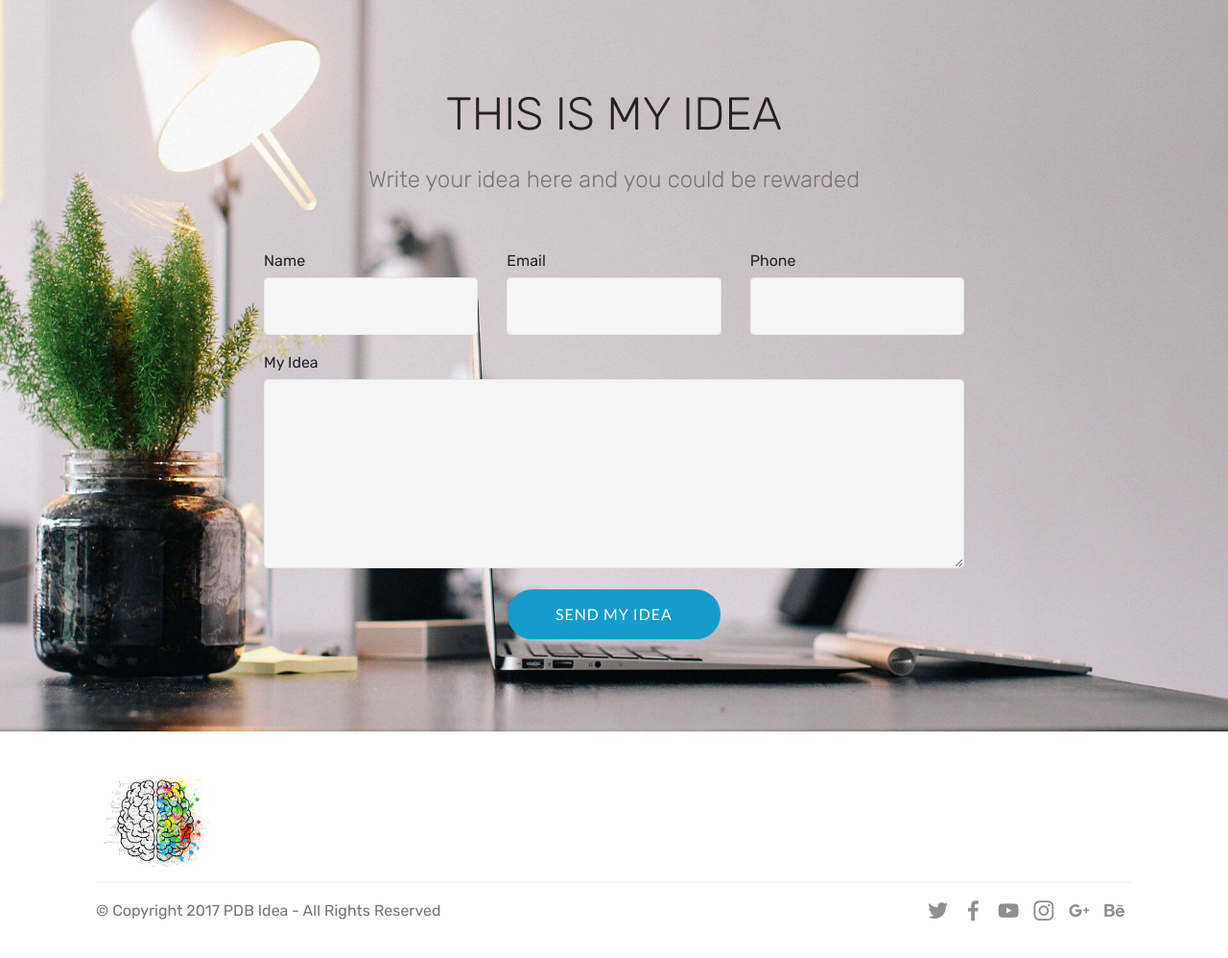
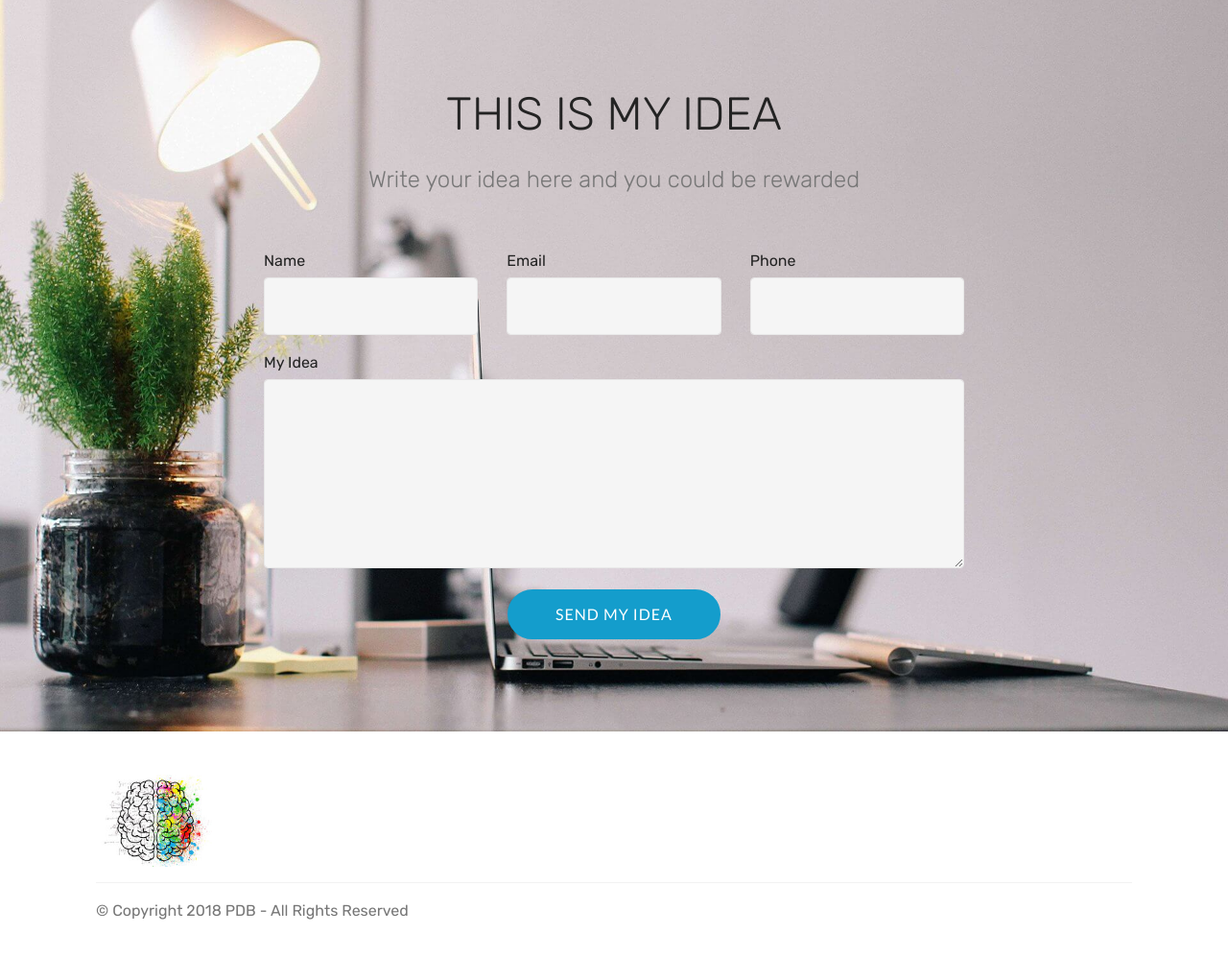
Before and after one commit to speedboxv/PDB-sharing, a plain HTML site: page myidea.html in a window 1280 px wide. Shown: the whole page at 96% size. Drawn offline with Linux system fonts and the light colour scheme.

Commit message:
create github pages

```diff
--- a/myidea.html
+++ b/myidea.html
@@ -41,7 +41,7 @@
                     <div data-form-alert="" hidden="">Successful!
 Thanks for sharing your great idea.</div>
 
-                    <form class="mbr-form" action="https://mobirise.com/" method="post" data-form-title="Mobirise Form"><input type="hidden" name="email" data-form-email="true" value="aDh7J65H2YoGX3ItOubddfYFdALbT0KjuYB5JWXNijHYUOxHhcKNEj802xcmr2Salpvq64vJ8R7PSyesnfjJJIC25ugOtVbc66OWisuBStLBSMww0gYL3x+nuDOOdUuU" data-form-field="Email">
+                    <form class="mbr-form" action="https://mobirise.com/" method="post" data-form-title="Mobirise Form"><input type="hidden" name="email" data-form-email="true" value="BscYAZAmiLoyvValUy/7rY5POYV8Oqz8gVGbGmjrValwP8O5G6K/WxNwyxNrCKFOXkb8/0nn2lqFw6bX0O0Knihh17HZU+s0Yd/Qvy6/gEd5yG9ccKkG9Q2C/JWKDnuG" data-form-field="Email">
                         <div class="row row-sm-offset">
                             <div class="col-md-4 multi-horizontal" data-for="name">
                                 <div class="form-group">
@@ -74,7 +74,7 @@ Thanks for sharing your great idea.</div>
     </div>
 </section>
 
-<section class="engine"><a href="https://mobiri.se/e">make your own website for free</a></section><section class="cid-qWSvEkPYR7" id="footer5-8">
+<section class="engine"><a href="https://mobiri.se/j">website templates</a></section><section class="cid-qWSvEkPYR7" id="footer5-8">
 
 
 
@@ -102,42 +102,11 @@ Thanks for sharing your great idea.</div>
             <div class="media-container-row mbr-white">
                 <div class="col-md-6 copyright">
                     <p class="mbr-text mbr-fonts-style display-7">
-                        © Copyright 2017 PDB Idea - All Rights Reserved
+                        © Copyright 2018 PDB - All Rights Reserved
                     </p>
                 </div>
                 <div class="col-md-6">
-                    <div class="social-list align-right">
-                        <div class="soc-item">
-                            <a href="https://twitter.com/mobirise" target="_blank">
-                                <span class="socicon-twitter socicon mbr-iconfont mbr-iconfont-social"></span>
-                            </a>
-                        </div>
-                        <div class="soc-item">
-                            <a href="https://www.facebook.com/pages/Mobirise/1616226671953247" target="_blank">
-                                <span class="socicon-facebook socicon mbr-iconfont mbr-iconfont-social"></span>
-                            </a>
-                        </div>
-                        <div class="soc-item">
-                            <a href="https://www.youtube.com/c/mobirise" target="_blank">
-                                <span class="socicon-youtube socicon mbr-iconfont mbr-iconfont-social"></span>
-                            </a>
-                        </div>
-                        <div class="soc-item">
-                            <a href="https://instagram.com/mobirise" target="_blank">
-                                <span class="socicon-instagram socicon mbr-iconfont mbr-iconfont-social"></span>
-                            </a>
-                        </div>
-                        <div class="soc-item">
-                            <a href="https://plus.google.com/u/0/+Mobirise" target="_blank">
-                                <span class="socicon-googleplus socicon mbr-iconfont mbr-iconfont-social"></span>
-                            </a>
-                        </div>
-                        <div class="soc-item">
-                            <a href="https://www.behance.net/Mobirise" target="_blank">
-                                <span class="socicon-behance socicon mbr-iconfont mbr-iconfont-social"></span>
-                            </a>
-                        </div>
-                    </div>
+
                 </div>
             </div>
         </div>
```
Also changed, not shown: index.html (+9 -29 lines), assets/images/mbr-favicon.png (added), 1 other file.
